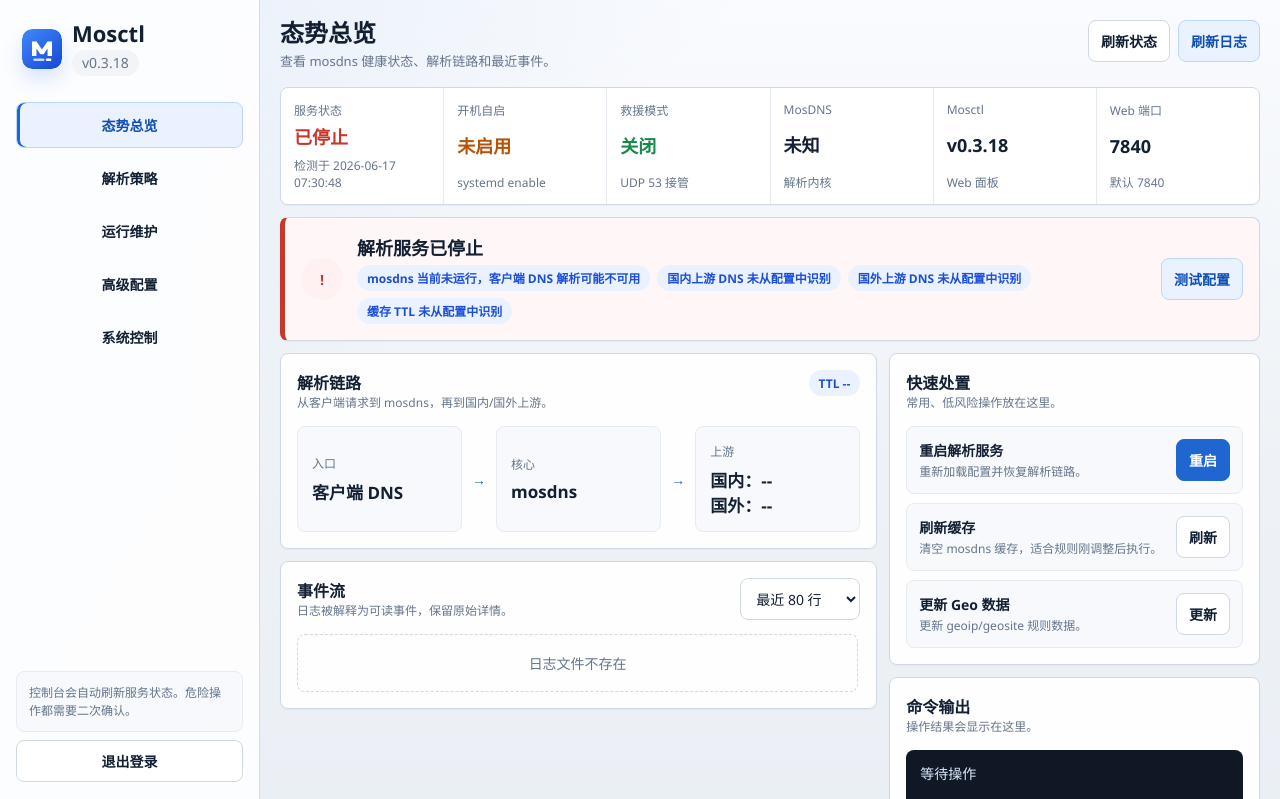
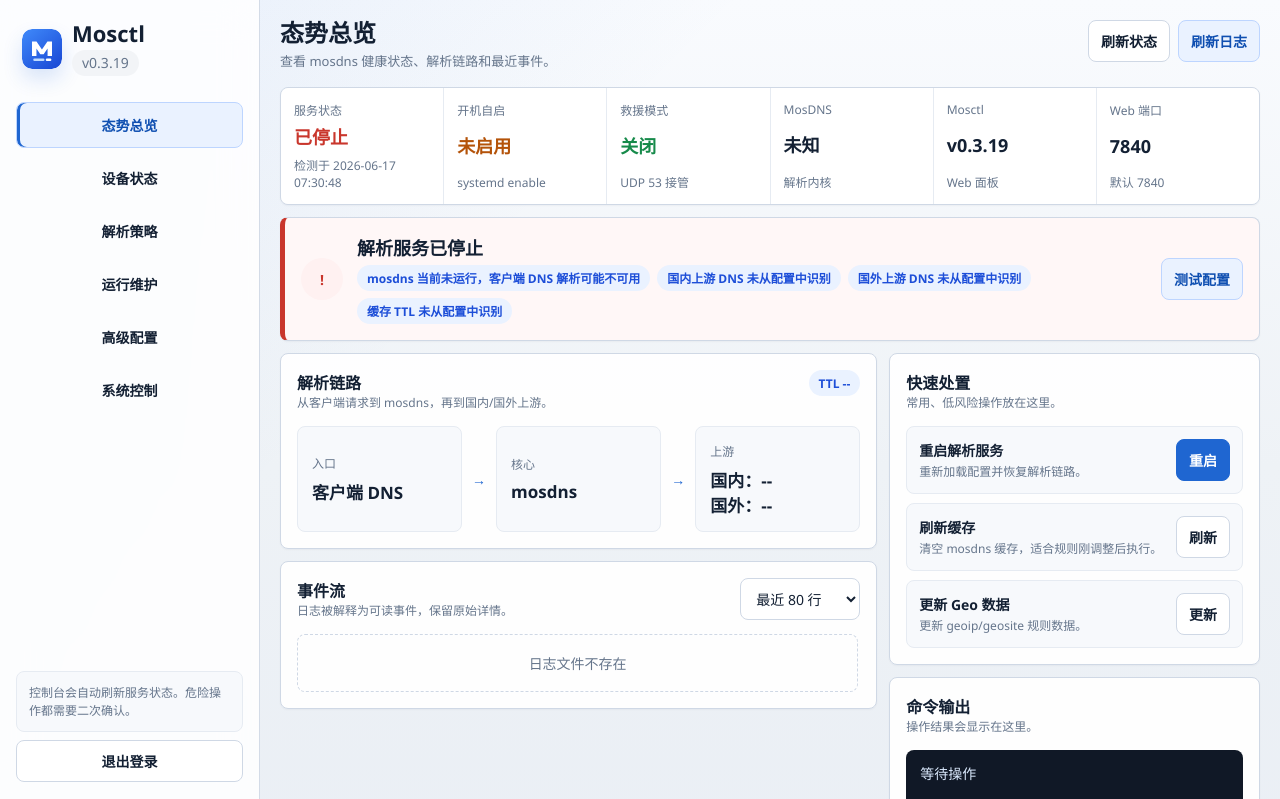
Before and after one commit to anxiaoyang666/mosctl, a Flask app: page / in a window 1280 px wide. Shown: the top 799 px of the page. Run offline with Flask 3, Linux system fonts and the light colour scheme; the visitor is signed in with stand-in values (Sample User, id 1); data that the repository does not hold is empty; parts of the project's set-up code (start-up, migrations or seed data) failed here and were passed over.

Commit message:
Show device status navigation

```diff
--- a/remote-root/etc/mosdns/manager/app.py
+++ b/remote-root/etc/mosdns/manager/app.py
@@ -41,7 +41,7 @@
 GEO_CRON_COMMENT = "# MosDNS Web: Geo update schedule"
 DEFAULT_MOSCTL_REPO_URL = "https://github.com/anxiaoyang666/mosctl.git"
 DEFAULT_MOSCTL_BRANCH = "main"
-PANEL_VERSION = "0.3.18"
+PANEL_VERSION = "0.3.19"
 PANEL_UPGRADE_EXCLUDES = (ENV_FILE, CONFIG_FILE, f"{MOSDNS_DIR}/rules", "/etc/mosdns/rules")
 PANEL_BACKUP_KEEP_COUNT = 3
 
--- a/remote-root/etc/mosdns/manager/templates/index.html
+++ b/remote-root/etc/mosdns/manager/templates/index.html
@@ -831,6 +831,7 @@
 
       <nav class="nav" aria-label="主导航">
         <button type="button" class="tab active" data-view="overview" aria-current="page" onclick="showView('overview')">态势总览</button>
+        <button type="button" class="tab" data-view="devices" onclick="showView('devices')">设备状态</button>
         <button type="button" class="tab" data-view="policy" onclick="showView('policy')">解析策略</button>
         <button type="button" class="tab" data-view="operations" onclick="showView('operations')">运行维护</button>
         <button type="button" class="tab" data-view="advanced" onclick="showView('advanced')">高级配置</button>
```
